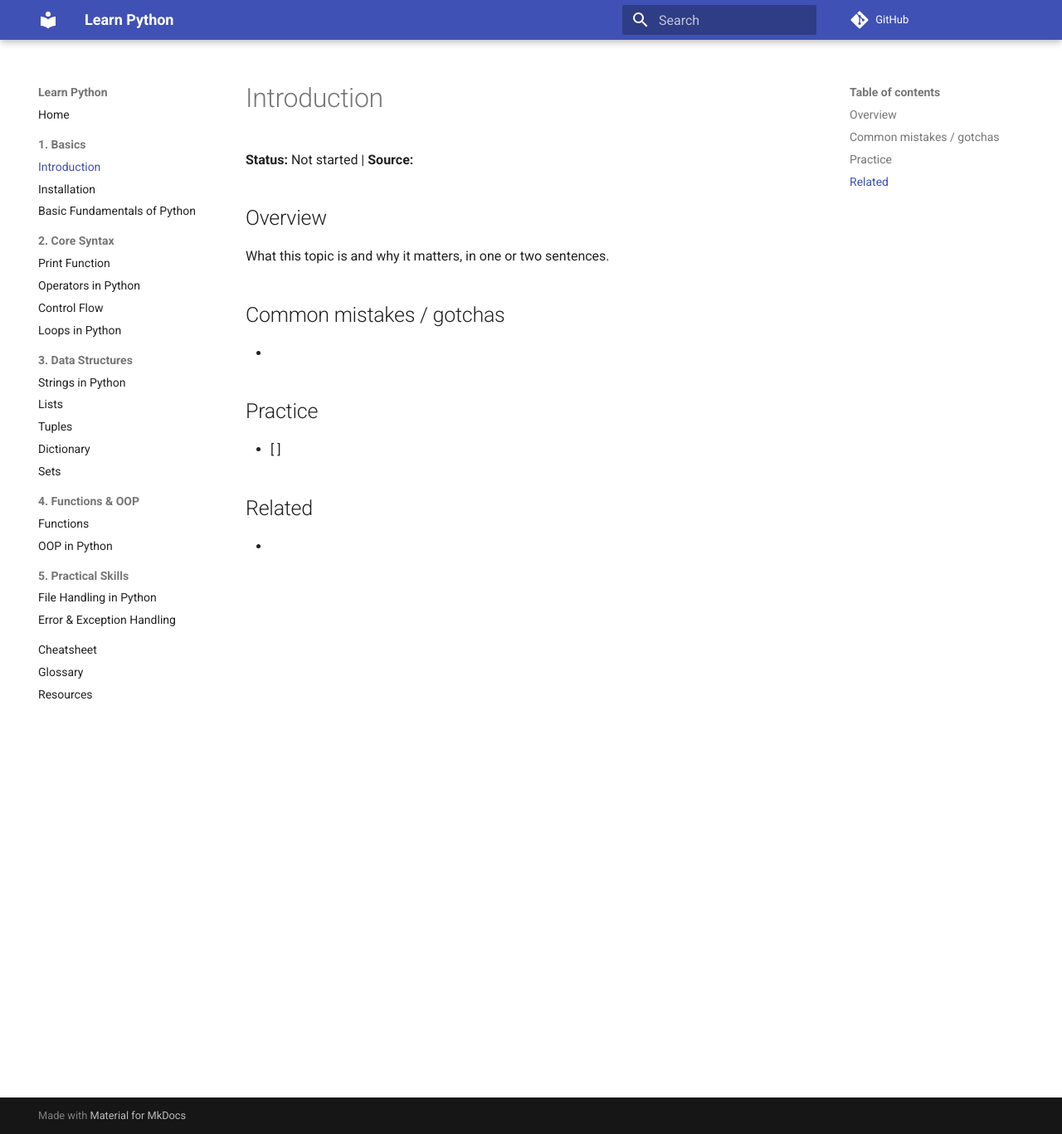
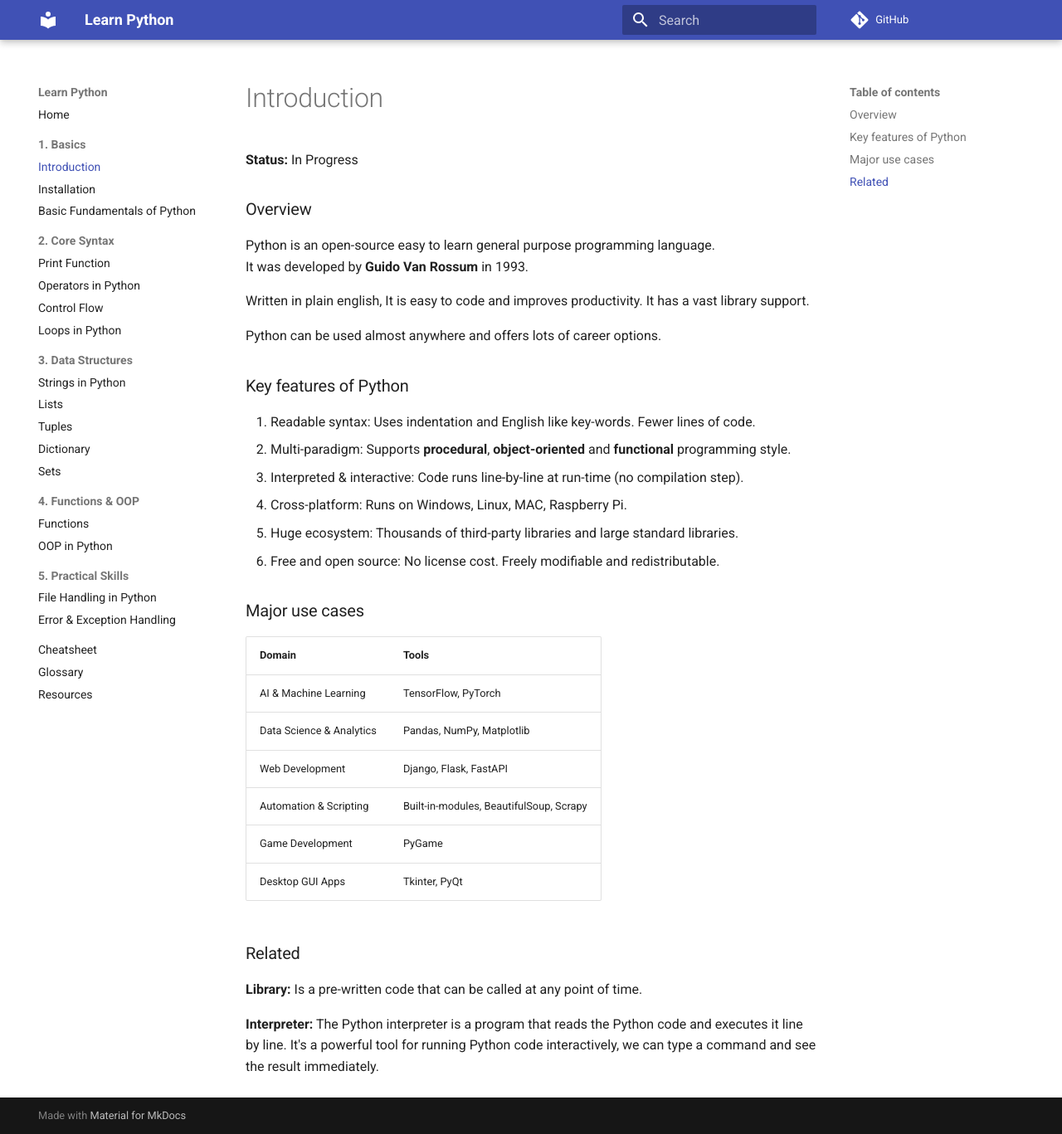
Before and after one commit to gbilgi/learn-python, an MkDocs documentation site: the page built from docs/01-basics/introduction.md, in a window 1280 px wide and 1367 px high. Shown: the whole window at 83% size. Built offline with MkDocs 1.6.1 and Material for MkDocs 9.7.7, drawn with Linux system fonts in a browser that asks for light colours; comment, search, counter and statistics services are not loaded.

Commit message:
Add introduction

```diff
--- a/docs/01-basics/introduction.md
+++ b/docs/01-basics/introduction.md
@@ -1,15 +1,36 @@
 # Introduction
 
-**Status:** Not started | **Source:**
+**Status:** In Progress
 
-## Overview
-What this topic is and why it matters, in one or two sentences.
+### Overview
+Python is an open-source easy to learn general purpose programming language.
+It was developed by **Guido Van Rossum** in 1993.
 
-## Common mistakes / gotchas
--
+Written in plain english, It is easy to code and improves productivity. It has a vast library support.
 
-## Practice
-- [ ]
+Python can be used almost anywhere and offers lots of career options.
 
-## Related
--
+### Key features of Python
+1. Readable syntax: Uses indentation and English like key-words. Fewer lines of code.
+2. Multi-paradigm: Supports **procedural**, **object-oriented** and **functional** programming style.
+3. Interpreted & interactive: Code runs line-by-line at run-time (no compilation step).
+4. Cross-platform: Runs on Windows, Linux, MAC, Raspberry Pi.
+5. Huge ecosystem: Thousands of third-party libraries and large standard libraries.
+6. Free and open source: No license cost. Freely modifiable and redistributable.
+
+### Major use cases
+| Domain | Tools  |
+|:-------|:-------|
+| AI & Machine Learning | TensorFlow, PyTorch |
+| Data Science & Analytics | Pandas, NumPy, Matplotlib |
+| Web Development | Django, Flask, FastAPI  |
+| Automation & Scripting | Built-in-modules, BeautifulSoup, Scrapy |
+| Game Development | PyGame |
+| Desktop GUI Apps | Tkinter, PyQt |
+
+
+
+### Related
+**Library:** Is a pre-written code that can be called at any point of time.
+
+**Interpreter:** The Python interpreter is a program that reads the Python code and executes it line by line. It's a powerful tool for running Python code interactively, we can type a command and see the result immediately.
```
